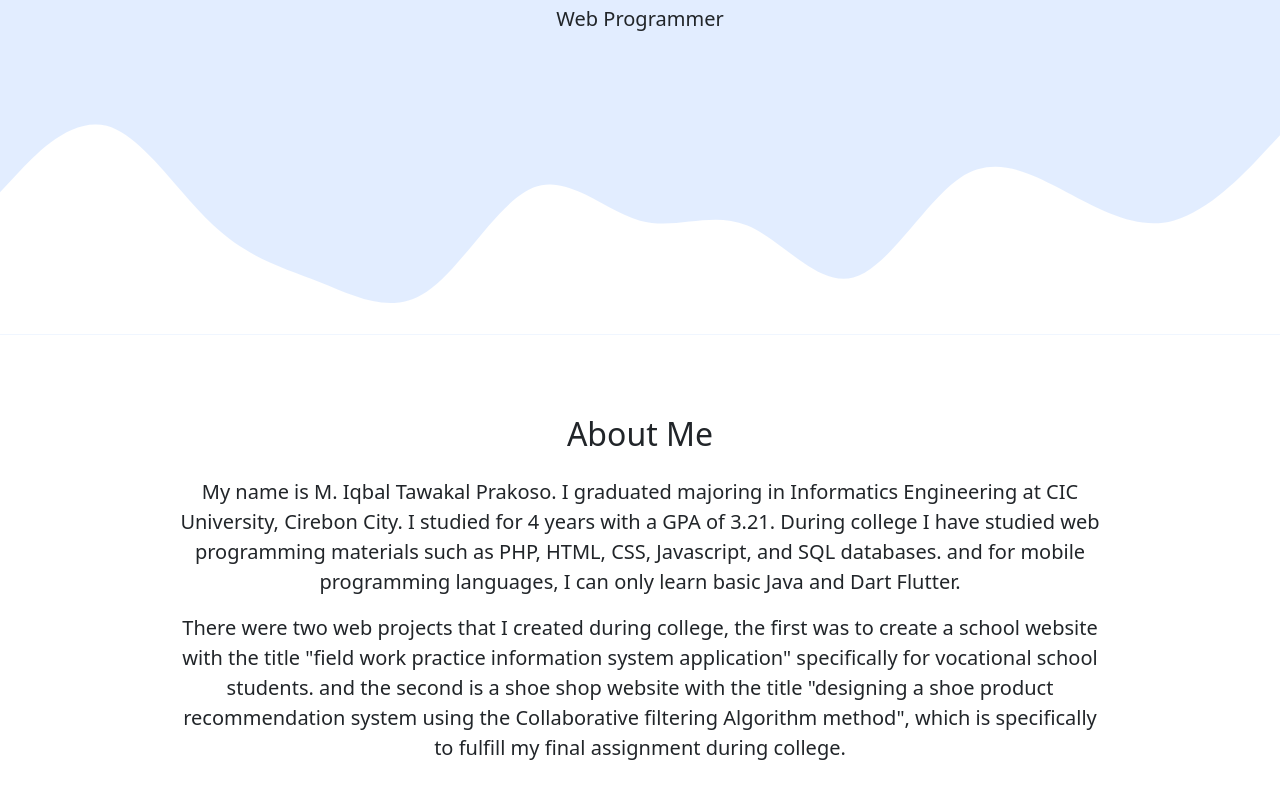
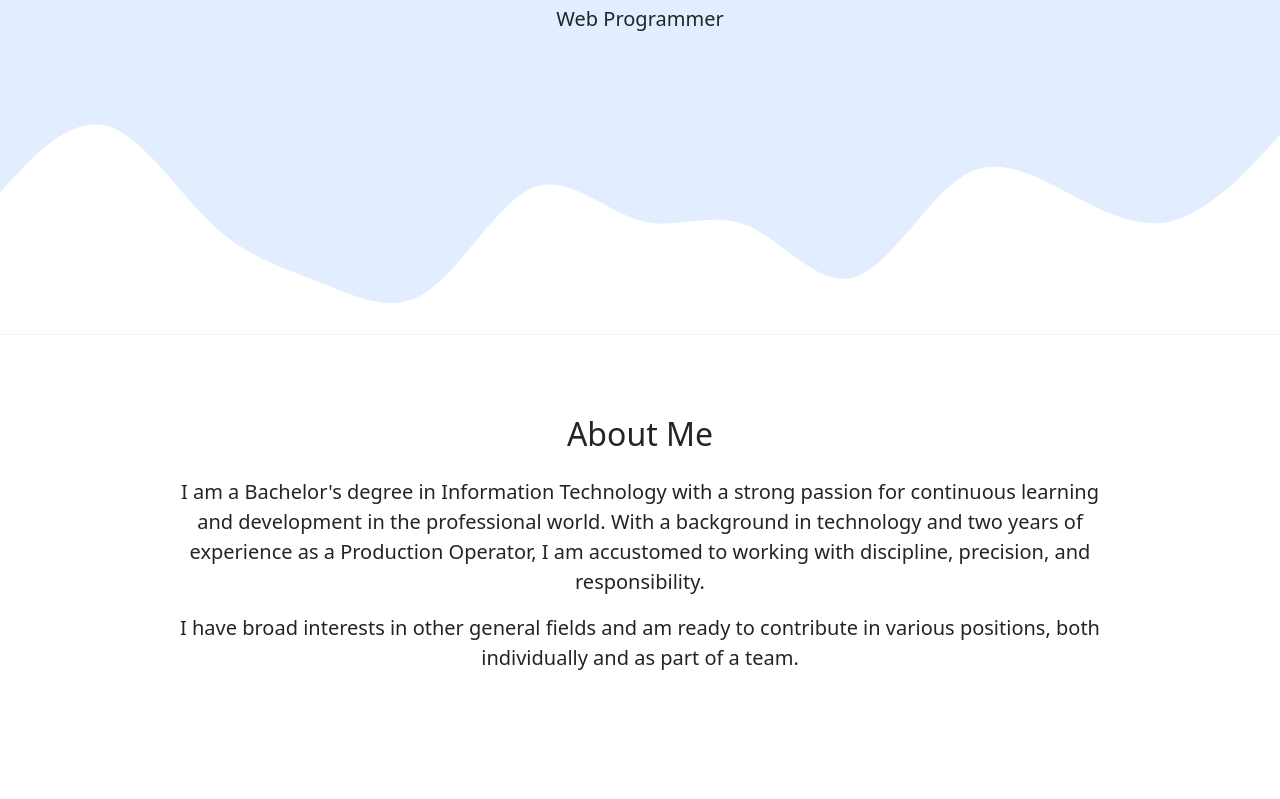
Before and after one commit to iqbalprakoso/iqbalprakoso.github.io, a plain HTML site: page index.html in a window 1280 px wide. Shown: the part 317-1116 px from the top of the page. Drawn offline with nearby package versions, Linux system fonts and the light colour scheme.

Commit message:
ubah tentang saya

```diff
--- a/index.html
+++ b/index.html
@@ -10,6 +10,10 @@
 
     <!--Icons bootsrtrap-->
     <link rel="stylesheet" href="https://cdn.jsdelivr.net/npm/bootstrap-icons@1.11.3/font/bootstrap-icons.min.css" />
+
+    <!--AOS-->
+    <link rel="stylesheet" href="https://unpkg.com/aos@next/dist/aos.css" />
+
     <!-- My CSS-->
     <link rel="stylesheet" href="style.css" />
 
@@ -79,13 +83,11 @@
         <div class="row justify-content-center fs-5 text-center">
           <div class="col-md-10">
             <p>
-              My name is M. Iqbal Tawakal Prakoso. I graduated majoring in Informatics Engineering at CIC University, Cirebon City. I studied for 4 years with a GPA of 3.21. During college I have studied web programming materials such as
-              PHP, HTML, CSS, Javascript, and SQL databases. and for mobile programming languages, I can only learn basic Java and Dart Flutter.
+              I am a Bachelor's degree in Information Technology with a strong passion for continuous learning and development in the professional world. With a background in technology and two years of experience as a Production Operator, I am accustomed to working with discipline, precision, and responsibility.
             </p>
 
             <p>
-              There were two web projects that I created during college, the first was to create a school website with the title "field work practice information system application" specifically for vocational school students. and the
-              second is a shoe shop website with the title "designing a shoe product recommendation system using the Collaborative filtering Algorithm method", which is specifically to fulfill my final assignment during college.
+              I have broad interests in other general fields and am ready to contribute in various positions, both individually and as part of a team.
             </p>
           </div>
         </div>
@@ -239,6 +241,11 @@
     <!--Akhir Footer-->
 
     <script src="https://cdn.jsdelivr.net/npm/bootstrap@5.0.2/dist/js/bootstrap.bundle.min.js" integrity="sha384-MrcW6ZMFYlzcLA8Nl+NtUVF0sA7MsXsP1UyJoMp4YLEuNSfAP+JcXn/tWtIaxVXM" crossorigin="anonymous"></script>
+    <script src="https://unpkg.com/aos@next/dist/aos.js"></script>
+    <script>
+      AOS.init();
+    </script>
+
     <script>
       const scriptURL = 'https://script.google.com/macros/s/AKfycbwcuBVUWbhYJEcT2vWDu_IN0J53XWs0HZk8gliRLsDnEjyuodTNMXRbTyFwU3jmhUyaRQ/exec'
       const form = document.forms['portfolio-contact-form']
```
